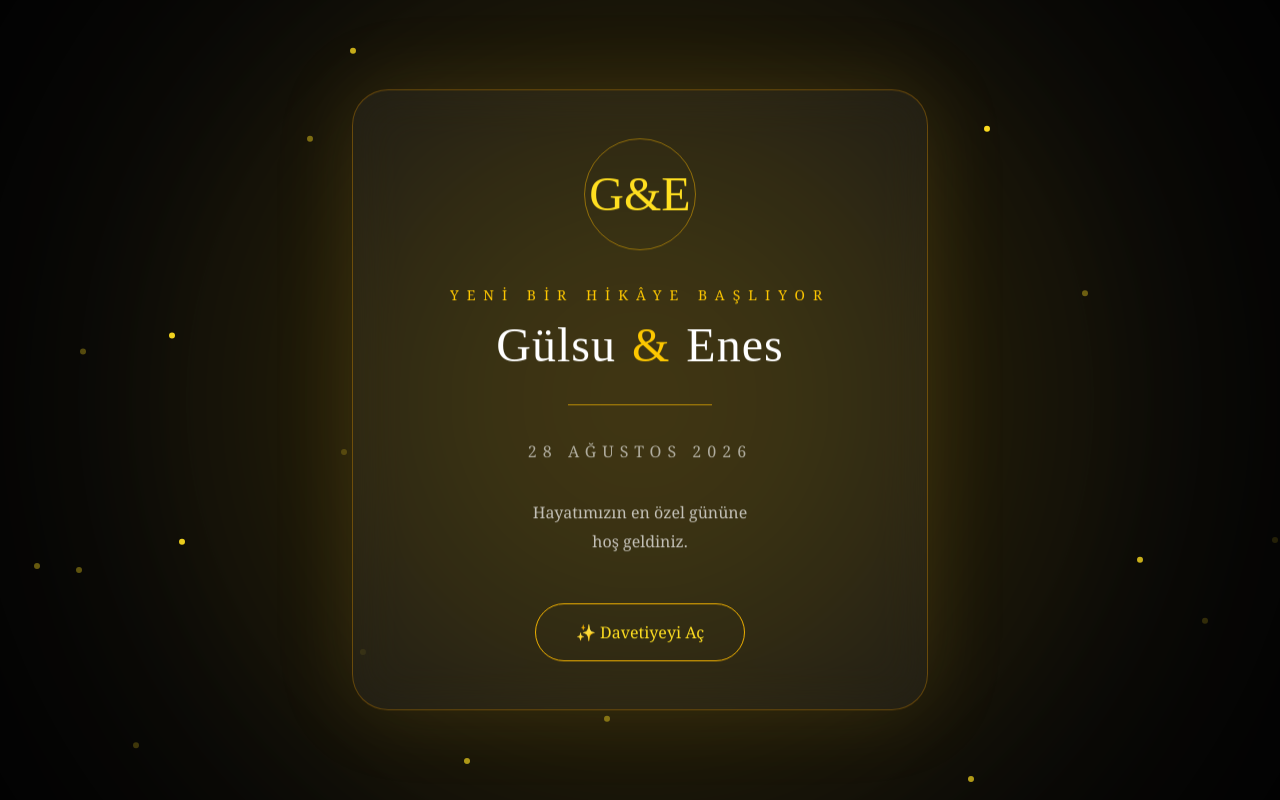
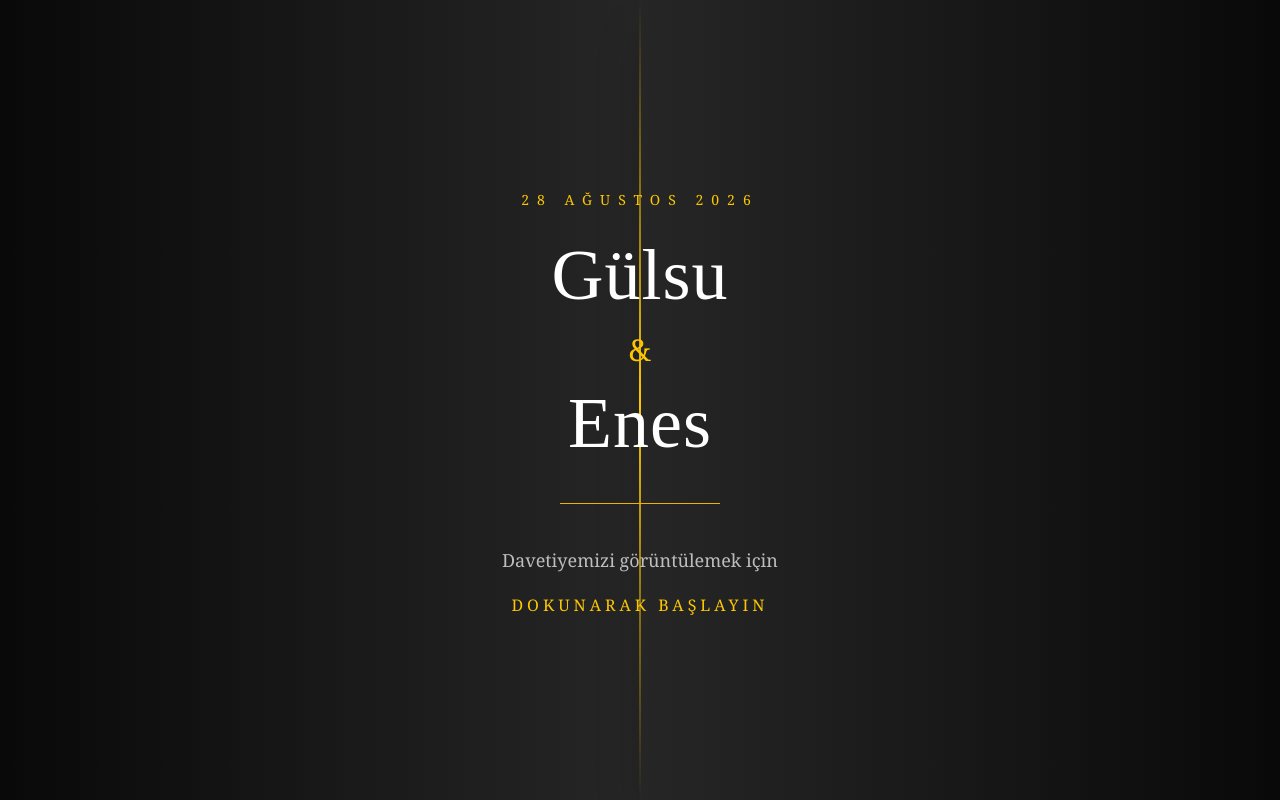
Before and after one commit to enesdmns/gulsuenes-davetiye, a Next.js app: page / in a window 1280 px wide. Shown: the top 800 px of the page. Built offline with nearby package versions, Linux system fonts and the light colour scheme; no server answers; the database is empty.

Commit message:
Update welcome screen

```diff
--- a/components/WelcomeScreen.tsx
+++ b/components/WelcomeScreen.tsx
@@ -11,13 +11,15 @@ export default function WelcomeScreen({ onStart }: Props) {
   const [show, setShow] = useState(true);
   const [opening, setOpening] = useState(false);
 
-  const openInvitation = () => {
+  const handleOpen = () => {
+    if (opening) return;
+
     setOpening(true);
 
     setTimeout(() => {
       onStart();
       setShow(false);
-    }, 1400);
+    }, 1300);
   };
 
   return (
@@ -26,100 +28,98 @@ export default function WelcomeScreen({ onStart }: Props) {
         <motion.div
           exit={{ opacity: 0 }}
           transition={{ duration: 0.6 }}
-          className="fixed inset-0 z-[9999] overflow-hidden bg-[#090909]"
+          className="fixed inset-0 z-[9999] bg-[#0b0b0b] overflow-hidden cursor-pointer"
+          onClick={handleOpen}
         >
-          {/* Glow */}
+          {/* Arka plan ışığı */}
           <motion.div
             animate={{
-              scale: opening ? 1.7 : 1,
-              opacity: opening ? 0.7 : 0.25,
+              scale: opening ? 2 : 1,
+              opacity: opening ? 0.5 : 0.15,
             }}
-            transition={{ duration: 1.4 }}
-            className="absolute left-1/2 top-1/2 h-[650px] w-[650px] -translate-x-1/2 -translate-y-1/2 rounded-full bg-yellow-400 blur-[170px]"
+            transition={{ duration: 1.2 }}
+            className="absolute left-1/2 top-1/2 w-[700px] h-[700px] -translate-x-1/2 -translate-y-1/2 rounded-full bg-yellow-500 blur-[180px]"
           />
 
-          {/* Particles */}
-          {[...Array(18)].map((_, i) => (
-            <motion.span
-              key={i}
-              className="absolute h-1.5 w-1.5 rounded-full bg-yellow-300"
-              style={{
-                left: `${Math.random() * 100}%`,
-                top: `${Math.random() * 100}%`,
-              }}
+          {/* Sol perde */}
+          <motion.div
             animate={{
-                opacity: [0.2, 1, 0.2],
-                y: [0, -25, 0],
+              x: opening ? "-100%" : "0%",
             }}
             transition={{
-                repeat: Infinity,
-                duration: 2 + Math.random() * 3,
+              duration: 1.2,
+              ease: [0.76, 0, 0.24, 1],
             }}
+            className="absolute left-0 top-0 h-full w-1/2 bg-gradient-to-r from-[#090909] via-[#181818] to-[#262626] shadow-2xl"
           />
-          ))}
 
-          {/* Card */}
+          {/* Sağ perde */}
           <motion.div
             animate={{
-              scale: opening ? 1.18 : 1,
+              x: opening ? "100%" : "0%",
+            }}
+            transition={{
+              duration: 1.2,
+              ease: [0.76, 0, 0.24, 1],
+            }}
+            className="absolute right-0 top-0 h-full w-1/2 bg-gradient-to-l from-[#090909] via-[#181818] to-[#262626] shadow-2xl"
+          />
+
+          {/* Ortadaki çizgi */}
+          <motion.div
+            animate={{
               opacity: opening ? 0 : 1,
             }}
-            transition={{ duration: 1.2 }}
-            className="absolute left-1/2 top-1/2 w-[92%] max-w-xl -translate-x-1/2 -translate-y-1/2"
+            transition={{ duration: 0.4 }}
+            className="absolute left-1/2 top-0 h-full w-[2px] -translate-x-1/2 bg-gradient-to-b from-transparent via-yellow-400 to-transparent"
+          />
+
+          {/* İçerik */}
+          <motion.div
+            animate={{
+              opacity: opening ? 0 : 1,
+              scale: opening ? 0.9 : 1,
+            }}
+            transition={{ duration: 0.5 }}
+            className="absolute inset-0 flex flex-col items-center justify-center text-center px-6"
           >
-            <div className="rounded-[36px] border border-yellow-600/40 bg-white/5 p-12 text-center backdrop-blur-xl shadow-[0_0_80px_rgba(212,175,55,.15)]">
-
-              <div className="mx-auto mb-8 flex h-28 w-28 items-center justify-center rounded-full border border-yellow-500/50">
-                <span
-                  className="text-5xl text-yellow-300"
-                  style={{ fontFamily: "serif" }}
-                >
-                  G&E
-                </span>
-              </div>
-
-              <p className="mb-3 tracking-[8px] text-yellow-400 uppercase text-sm">
-                YENİ BİR HİKÂYE BAŞLIYOR
+            <p className="tracking-[8px] uppercase text-yellow-400 text-sm mb-6">
+              28 Ağustos 2026
             </p>
 
             <h1
-                className="text-5xl text-white"
+              className="text-6xl md:text-7xl text-white"
               style={{ fontFamily: "serif" }}
             >
               Gülsu
-                <span className="mx-4 text-yellow-400">&</span>
+            </h1>
+
+            <div className="my-4 text-yellow-400 text-3xl">&</div>
+
+            <h1
+              className="text-6xl md:text-7xl text-white"
+              style={{ fontFamily: "serif" }}
+            >
               Enes
             </h1>
 
-              <div className="mx-auto my-8 h-px w-36 bg-yellow-500/70" />
+            <div className="w-40 h-px bg-yellow-500 my-10" />
 
-              <p className="tracking-[6px] uppercase text-white/60">
-                28 Ağustos 2026
+            <p className="text-white/70 text-lg">
+              Davetiyemizi görüntülemek için
             </p>
 
-              <p className="mt-8 leading-8 text-white/70">
-                Hayatımızın en özel gününe
-                <br />
-                hoş geldiniz.
-              </p>
-
-              {!opening && (
-                <motion.button
-                  whileHover={{
-                    scale: 1.05,
-                    boxShadow: "0 0 35px rgba(255,215,0,.35)",
+            <motion.p
+              animate={{ y: [0, 8, 0] }}
+              transition={{
+                repeat: Infinity,
+                duration: 1.5,
               }}
-                  whileTap={{ scale: 0.96 }}
-                  onClick={openInvitation}
-                  className="mt-12 rounded-full border border-yellow-500 px-10 py-4 text-yellow-300 transition"
+              className="mt-2 text-yellow-400 tracking-[4px] uppercase"
             >
-                  ✨ Davetiyeyi Aç
-                </motion.button>
-              )}
-            </div>
+              Dokunarak Başlayın
+            </motion.p>
           </motion.div>
-
-          <div className="pointer-events-none absolute inset-0 bg-[radial-gradient(circle,transparent_60%,rgba(0,0,0,.7)_100%)]" />
         </motion.div>
       )}
     </AnimatePresence>
```
Lines whose indentation alone changed are shown as unchanged.
